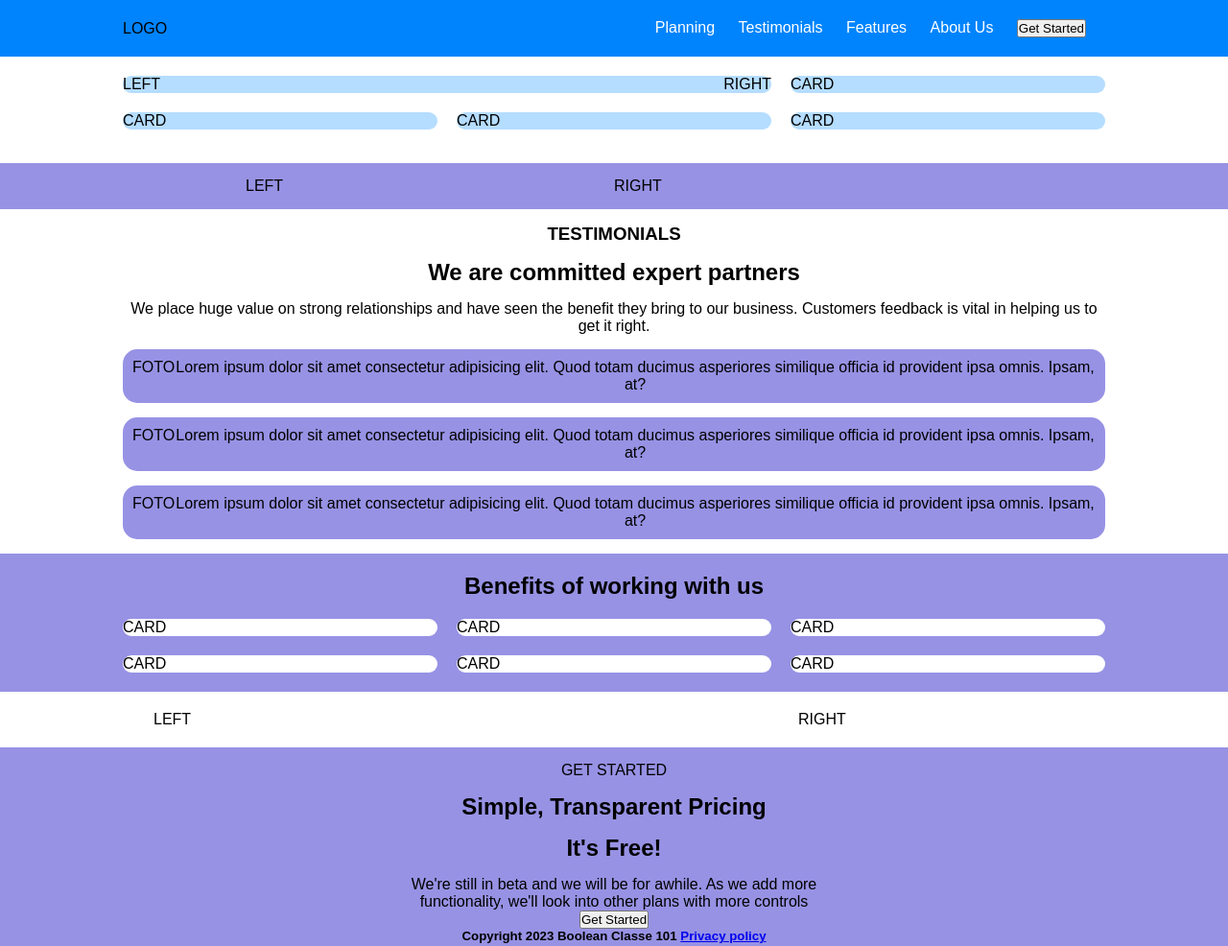
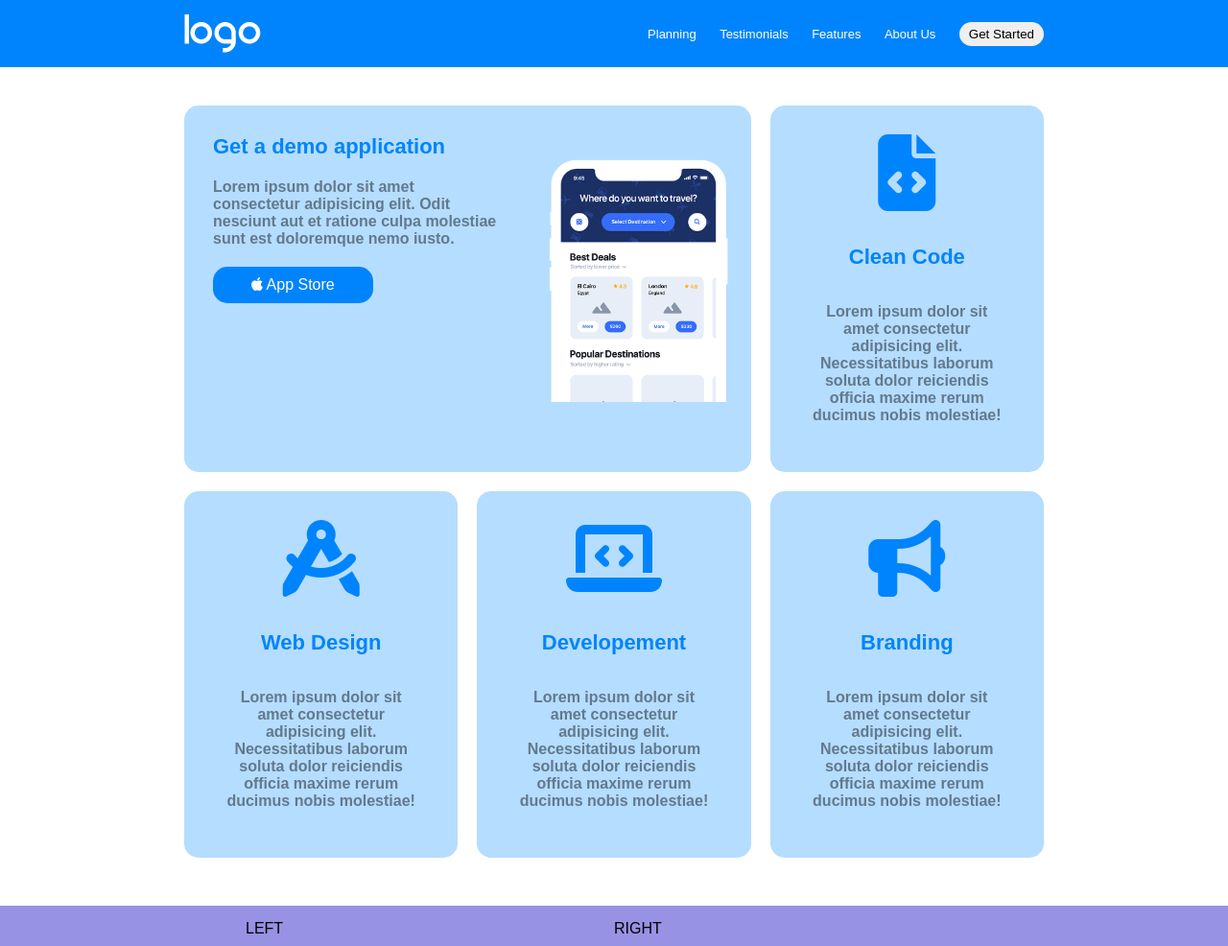
Before and after one commit to stefanenache12/htmlcss-responsive-layout, a plain HTML site: page index.html in a window 1280 px wide. Shown: the top 986 px of the page at 96% size. Drawn offline with Linux system fonts and the light colour scheme.

Commit message:
END CONTENT FIRST SECTION

```diff
--- a/css/style.css
+++ b/css/style.css
@@ -11,9 +11,45 @@ body {
 }
 
 .container {
-    padding: 0 .625rem;
+    padding: 0 1.875rem;
 }
 
+
+.button-style {
+    border: none;
+    border-radius: .9375rem;
+    padding: .3125rem .625rem;
+}
+
+img {
+    display: block;
+    width: 100%;
+    margin: 0 auto;
+}
+
+.first-section .cards  > :not(:first-child) {
+    padding: 1.875rem 2.5rem;
+}
+
+.first-section .cards  > :not(:first-child) * {
+    padding-bottom: 1.25rem;
+}
+
+.card-font-awesome {
+    color: var(--main-color);
+    font-size: 5rem;
+}
+
+h2 {
+    color: var(--main-color);
+    font-size: 1.375rem;
+}
+
+.first-section p {
+    color: #63798C;
+    font-weight: 600;
+    text-align: center;
+}
 
 /****HEADER****/
 
@@ -28,12 +64,16 @@ header .container {
 }
 
 header .container > * {
-    padding: 1.25rem 0;
+    padding: .9375rem 0;
 }
 
 header .container .hamburger-menu {
     color: white;
     font-size: 2rem;
+}
+
+.bars-menu {
+    font-size: x-large;
 }
 
 .hamburger-menu {
@@ -67,7 +107,8 @@ header .container .nav-menu {
 
 .nav-menu ul li {
     display: inline-block;
-    margin-right: 1.25rem;
+    margin-left: 1.25rem;
+    font-size: small;
 }
 
 
@@ -76,8 +117,9 @@ header .container .nav-menu {
 /*FIRST SECTION*/
 
 .first-section {
-    margin-top: 1.25rem;
-    margin-bottom: .9375rem;
+    margin-top: 2.5rem;
+    margin-bottom: 1.875rem;
+    text-align: center;
 }
 
 .first-section .cards {
@@ -92,7 +134,39 @@ header .container .nav-menu {
     width: calc(100% - 1.25rem);
     margin: 0 .625rem 1.25rem;
     border-radius: .9375rem;
+
 }
+
+.first-card-content-left h2 {
+    margin: 1.25rem 1.875rem;
+    text-align: left;
+}
+
+#left-p {
+    text-align: left;
+    padding-left: 1.875rem;
+    padding-right: 1.875rem;
+}
+
+.first-card-content-left h2 {
+    padding-top: .625rem;
+}
+
+.first-card-content-right img {
+    width: 80%;
+    margin: 0 auto;
+}
+
+
+.first-section button {
+    font-size: medium;
+    color: white;
+    padding: .625rem 2.5rem;
+    background-color: var(--main-color);
+    margin: 1.25rem 1.875rem;
+    text-align: left;
+}
+
 
 
 /*SECOND SECTION*/
@@ -194,6 +268,15 @@ footer .container :nth-child(2) {
         width: calc(((100% / 3) * 2) - 1.25rem);
     }
 
+    .first-card-content-left {
+        text-align: left;
+    }
+
+    .first-card-content-right img {
+        width: 50%;
+        margin-left: 1.25rem;
+    }
+
     /*THIRD SECTION*/
 
     .testimonials {
@@ -262,7 +345,7 @@ footer .container :nth-child(2) {
     /***HEADER***/
 
     .container {
-        width: 80%;
+        width: 70%;
         margin: 0 auto;
         padding: 0;
     }
@@ -275,6 +358,8 @@ footer .container :nth-child(2) {
         display: none;
     }
 
+
+
     /***MAIN***/
 
     /*FIRST SECTION*/
@@ -284,10 +369,17 @@ footer .container :nth-child(2) {
         justify-content: space-between;
     }
 
+    .first-card-content-right img {
+        width: 100%;
+        margin: 0 auto;
+        padding-top: 3.125rem;
+    }
+
     /*SECOND SECTION*/
 
     .second-section .container {
         width: 60%;
+
     }
 
     .second-section .cards {
--- a/index.html
+++ b/index.html
@@ -37,12 +37,12 @@
             <div class="container">
 
                 <div class="logo">
-                    LOGO
+                    <img src="./img/logo.png" alt="Logo">
                 </div>
 
                 <div class="hamburger-menu">
 
-                    <i class="fa-solid fa-bars"></i>
+                    <i class="fa-solid fa-bars bars-menu"></i>
 
                     <div class="dropdown-menu">
 
@@ -64,9 +64,15 @@
                             </li>
 
                             <li>
-                                <a href="#">
-                                    <button>Get Started</button>
+
+                                <a href="">
+
+                                    <button class="button-style">
+                                        Get Started
+                                    </button>
+
                                 </a>
+
                             </li>
 
                         </ul>
@@ -96,7 +102,7 @@
 
                         <li>
                             <a href="#">
-                                <button>Get Started</button>
+                                <button class="button-style">Get Started</button>
                             </a>
                         </li>
 
@@ -124,12 +130,24 @@
 
                             <div class="first-card-content">
 
-                                <div>
-                                    LEFT
+                                <div class="first-card-content-left">
+
+                                    <h2>
+                                        Get a demo application
+                                    </h2>
+
+                                    <p id="left-p">
+                                        Lorem ipsum dolor sit amet consectetur adipisicing elit. Odit nesciunt aut et ratione culpa molestiae sunt est doloremque nemo iusto.
+                                    </p>
+
+                                    <button class="button-style">
+                                        <i class="fa-brands fa-apple"></i> App Store
+                                    </button>
+
                                 </div>
 
-                                <div>
-                                    RIGHT
+                                <div class="first-card-content-right">
+                                    <img src="./img/phone.png" alt="Phone">
                                 </div>
 
                             </div>
@@ -137,19 +155,53 @@
                         </div>
 
                         <div class="card">
-                            CARD
+
+                            <i class="fa-solid fa-file-code card-font-awesome"></i>
+
+                            <h2>Clean Code</h2>
+
+                            <p>
+                                Lorem ipsum dolor sit amet consectetur adipisicing elit. Necessitatibus laborum soluta dolor reiciendis officia maxime rerum ducimus nobis molestiae!
+                            </p>
+
+
+
                         </div>
 
                         <div class="card">
-                            CARD
+
+                            <i class="fa-solid fa-compass-drafting card-font-awesome"></i>
+
+                            <h2>Web Design</h2>
+
+                            <p>
+                                Lorem ipsum dolor sit amet consectetur adipisicing elit. Necessitatibus laborum soluta dolor reiciendis officia maxime rerum ducimus nobis molestiae!
+                            </p>
+
                         </div>
 
                         <div class="card">
-                            CARD
+
+                            <i class="fa-solid fa-laptop-code card-font-awesome"></i>
+
+                            <h2>Developement</h2>
+
+                            <p>
+                                Lorem ipsum dolor sit amet consectetur adipisicing elit. Necessitatibus laborum soluta dolor reiciendis officia maxime rerum ducimus nobis molestiae!
+                            </p>
+
                         </div>
 
                         <div class="card">
-                            CARD
+
+                            <i class="fa-solid fa-bullhorn card-font-awesome"></i>
+
+                            <h2>Branding</h2>
+
+                            <p>
+                                Lorem ipsum dolor sit amet consectetur adipisicing elit. Necessitatibus laborum soluta dolor reiciendis officia maxime rerum ducimus nobis molestiae!
+                            </p>
+
                         </div>
 
                     </div>
```
